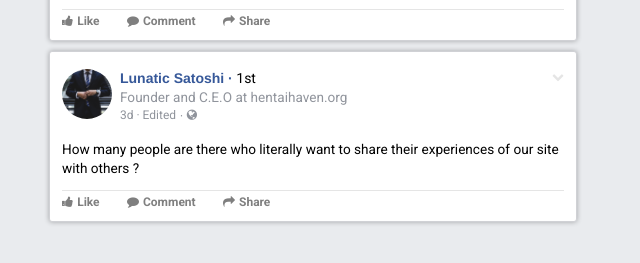
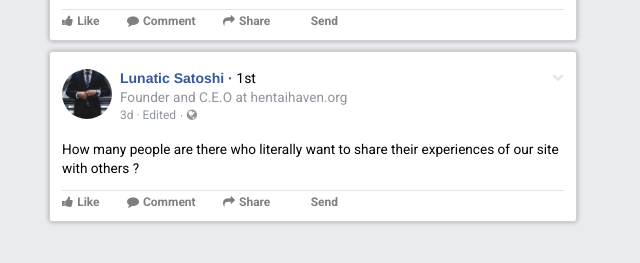
Before and after one commit to Lunaticsatoshi/Test-Site, a plain HTML site: page mobile.html in a window 1280 px wide. Shown: the part 487-750 px from the top of the page, 327-967 px from the left. Drawn offline with Linux system fonts and the light colour scheme.

Commit message:
Made some changes

```diff
--- a/mobile.html
+++ b/mobile.html
@@ -64,6 +64,7 @@
                  <span><i class="fa fa-thumbs-up"></i>Like</span>
                  <span><i class="fa fa-comment"></i>Comment</span>
                  <span><i class="fa fa-share"></i>Share</span>
+                 <span><i class="fas fa-paper-plane"></i>Send</span>
                </div>
              </div>
            </div>
@@ -92,6 +93,7 @@
                  <span><i class="fa fa-thumbs-up"></i>Like</span>
                  <span><i class="fa fa-comment"></i>Comment</span>
                  <span><i class="fa fa-share"></i>Share</span>
+                 <span><i class="fas fa-paper-plane"></i>Send</span>
                </div>
              </div>
            </div>
```
